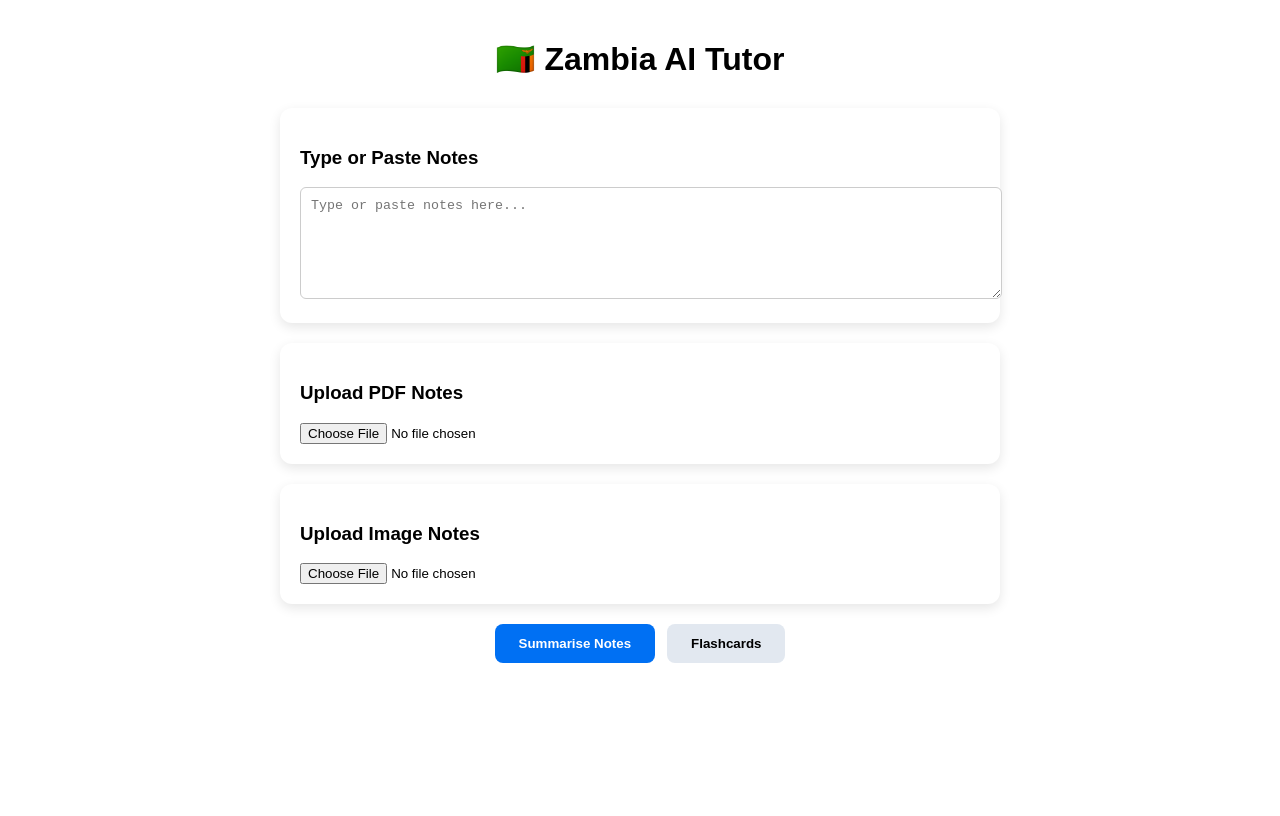
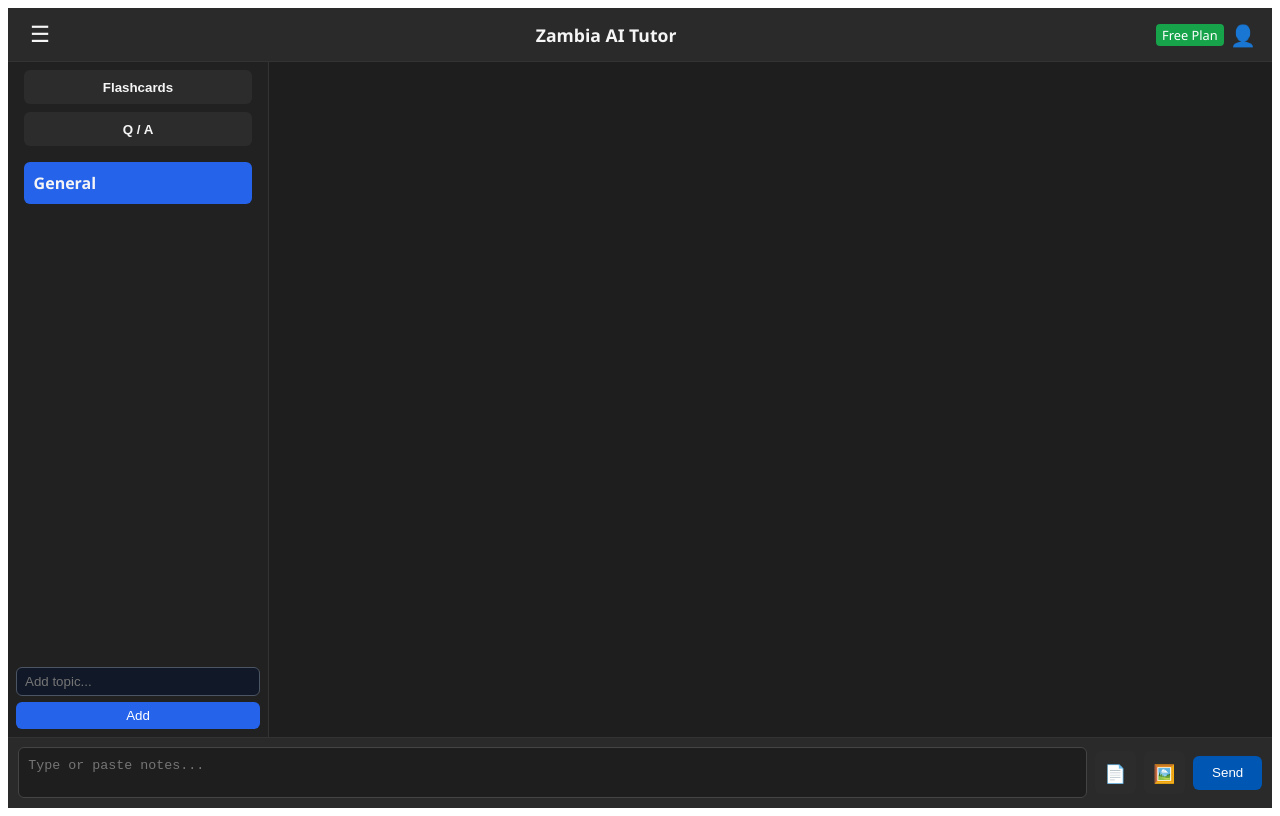
Before and after one commit to Bandile-tech/zam-tutor-v2, a Next.js app: page / in a window 1280 px wide. Built offline with nearby package versions, Linux system fonts and the light colour scheme.

Commit message:
Updated UI: sidebar fixes, header account status, add-topic box

```diff
--- /dev/null
+++ b/components/ChatSidebar.js
@@ -0,0 +1,78 @@
+import { useState } from "react";
+import styles from "../styles/Home.module.css";
+
+export default function ChatSidebar({ topics, currentTopic, setCurrentTopic, sidebarOpen, setSidebarOpen, addTopic }) {
+  const [newTopic, setNewTopic] = useState("");
+
+  const handleAddTopic = () => {
+    if (newTopic.trim()) {
+      addTopic(newTopic.trim());
+      setCurrentTopic(newTopic.trim());
+      setNewTopic("");
+      if (setSidebarOpen) setSidebarOpen(false); // close sidebar on mobile after adding
+    }
+  };
+
+  const handleComingSoon = () => alert("Coming soon!");
+
+  return (
+    <div className={`${styles.sidebar} ${sidebarOpen ? styles.open : ""}`}>
+      {/* Flashcards & Q/A buttons */}
+      <div className={styles.sidebarButtons}>
+        <button onClick={handleComingSoon} className={styles.sidebarActionButton}>
+          Flashcards
+        </button>
+        <button onClick={handleComingSoon} className={styles.sidebarActionButton}>
+          Q / A
+        </button>
+      </div>
+
+      {/* Topic list */}
+      <div className={styles.topicList}>
+        {topics.map((topic, idx) => (
+          <div
+            key={idx}
+            className={`${styles.topicItem} ${topic === currentTopic ? styles.active : ""}`}
+            onClick={() => {
+              setCurrentTopic(topic);
+              if (setSidebarOpen) setSidebarOpen(false);
+            }}
+          >
+            {topic}
+          </div>
+        ))}
+      </div>
+
+      {/* Add new topic */}
+      <div className={styles.addTopicContainer}>
+  <input
+    value={newTopic}
+    onChange={(e) => setNewTopic(e.target.value)}
+    placeholder="Add topic..."
+    style={{
+      padding: "6px 8px",
+      borderRadius: "6px",
+      border: "1px solid #4b5563",
+      background: "#111827",
+      color: "#f3f4f6",
+    }}
+  />
+  <button
+    onClick={handleAddTopic}
+    style={{
+      marginTop: "6px",
+      padding: "6px",
+      borderRadius: "6px",
+      border: "none",
+      background: "#2563eb",
+      color: "#fff",
+      cursor: "pointer",
+    }}
+  >
+    Add
+  </button>
+</div>
+
+    </div>
+  );
+}
--- /dev/null
+++ b/components/ImageHandler.js
@@ -0,0 +1,17 @@
+"use client";
+import { useEffect } from "react";
+
+export default function ImageHandler({ file, setText }) {
+  useEffect(() => {
+    if (!file) return;
+
+    import("tesseract.js").then((Tesseract) => {
+      Tesseract.recognize(file, "eng", { logger: (m) => console.log(m) })
+        .then(({ data: { text } }) => {
+          setText((prev) => prev + "\n" + text);
+        });
+    });
+  }, [file]);
+
+  return null;
+}
--- /dev/null
+++ b/components/PdfHandler.js
@@ -0,0 +1,29 @@
+"use client";
+import { useEffect } from "react";
+import { getDocument, GlobalWorkerOptions } from "pdfjs-dist";
+
+GlobalWorkerOptions.workerSrc =
+  "https://cdnjs.cloudflare.com/ajax/libs/pdf.js/3.12.313/pdf.worker.min.js";
+
+export default function PdfHandler({ file, setText }) {
+  useEffect(() => {
+    if (!file) return;
+
+    const reader = new FileReader();
+    reader.onload = async function () {
+      const typedArray = new Uint8Array(this.result);
+      const pdf = await getDocument(typedArray).promise;
+      let pdfText = "";
+      for (let i = 1; i <= pdf.numPages; i++) {
+        const page = await pdf.getPage(i);
+        const content = await page.getTextContent();
+        const strings = content.items.map((item) => item.str);
+        pdfText += strings.join(" ") + "\n";
+      }
+      setText((prev) => prev + "\n" + pdfText);
+    };
+    reader.readAsArrayBuffer(file);
+  }, [file]);
+
+  return null;
+}
--- a/pages/index.js
+++ b/pages/index.js
@@ -1,195 +1,159 @@
-"use client"; // ensures Next.js treats this as a client component
+import { useState, useRef, useEffect } from "react";
+import dynamic from "next/dynamic";
+import ChatSidebar from "../components/ChatSidebar";
+import styles from "../styles/Home.module.css";
 
-import { useState } from "react";
+const PdfHandler = dynamic(() => import("../components/PdfHandler"), { ssr: false });
+const ImageHandler = dynamic(() => import("../components/ImageHandler"), { ssr: false });
 
 export default function Home() {
   const [text, setText] = useState("");
+  const [messages, setMessages] = useState({ General: [] });
+  const [currentTopic, setCurrentTopic] = useState("General");
   const [pdfFile, setPdfFile] = useState(null);
   const [imageFile, setImageFile] = useState(null);
-  const [summary, setSummary] = useState("");
   const [loading, setLoading] = useState(false);
+  const [sidebarOpen, setSidebarOpen] = useState(false);
+  const chatEndRef = useRef(null);
 
-  // PDF upload handler
-  const handlePdfChange = async (e) => {
-    const file = e.target.files[0];
-    setPdfFile(file);
-    if (!file || file.type !== "application/pdf") {
-      alert("Please upload a valid PDF file.");
-      return;
-    }
+  // Auto-scroll
+  useEffect(() => {
+    chatEndRef.current?.scrollIntoView({ behavior: "smooth" });
+  }, [messages, currentTopic]);
 
+  const handleSend = async () => {
+    if (!text.trim()) return;
+
+    const userMessage = { type: "user", content: text };
+    setMessages((prev) => ({
+      ...prev,
+      [currentTopic]: [...(prev[currentTopic] || []), userMessage],
+    }));
+    setText("");
     setLoading(true);
 
-    // Dynamic import to prevent server-side build errors
-    const { getDocument, GlobalWorkerOptions } = await import("pdfjs-dist");
-    GlobalWorkerOptions.workerSrc =
-      "https://cdnjs.cloudflare.com/ajax/libs/pdf.js/3.12.313/pdf.worker.min.js";
-
-    const reader = new FileReader();
-    reader.onload = async function () {
-      const typedArray = new Uint8Array(this.result);
-      const pdf = await getDocument(typedArray).promise;
-      let pdfText = "";
-      for (let i = 1; i <= pdf.numPages; i++) {
-        const page = await pdf.getPage(i);
-        const content = await page.getTextContent();
-        const strings = content.items.map((item) => item.str);
-        pdfText += strings.join(" ") + "\n";
-      }
-      setText((prev) => prev + "\n" + pdfText);
-      setLoading(false);
-    };
-    reader.readAsArrayBuffer(file);
-  };
-
-  // Image upload handler
-  const handleImageChange = async (e) => {
-    const file = e.target.files[0];
-    setImageFile(file);
-    if (!file || !file.type.startsWith("image/")) {
-      alert("Please upload an image file (jpg/png).");
-      return;
-    }
-
-    setLoading(true);
-
-    const Tesseract = (await import("tesseract.js")).default;
-
-    Tesseract.recognize(file, "eng", { logger: (m) => console.log(m) })
-      .then(({ data: { text: extractedText } }) => {
-        setText((prev) => prev + "\n" + extractedText);
-      })
-      .finally(() => setLoading(false));
-  };
-
-  // Summarise notes
-  const handleSummarise = async () => {
-    if (!text) {
-      alert("Type notes or upload PDF/Image first.");
-      return;
-    }
-    setLoading(true);
-    setSummary("");
+    const botMessage = { type: "bot", content: "Processing..." };
+    setMessages((prev) => ({
+      ...prev,
+      [currentTopic]: [...(prev[currentTopic] || []), botMessage],
+    }));
 
     try {
       const res = await fetch("/api/summarise", {
         method: "POST",
         headers: { "Content-Type": "application/json" },
-        body: JSON.stringify({ text }),
+        body: JSON.stringify({ text: userMessage.content }),
       });
       const data = await res.json();
-      setSummary(data.summary || "No summary returned.");
+
+      setMessages((prev) => ({
+        ...prev,
+        [currentTopic]: prev[currentTopic].map((msg) =>
+          msg === botMessage ? { ...msg, content: data.summary || "No summary returned." } : msg
+        ),
+      }));
     } catch (err) {
-      setSummary("Error connecting to tutor.");
+      setMessages((prev) => ({
+        ...prev,
+        [currentTopic]: prev[currentTopic].map((msg) =>
+          msg === botMessage ? { ...msg, content: "Error connecting to tutor." } : msg
+        ),
+      }));
     }
 
     setLoading(false);
   };
 
   return (
-    <div style={{ maxWidth: "720px", margin: "40px auto", fontFamily: "sans-serif" }}>
-      <h1 style={{ textAlign: "center", marginBottom: "30px" }}>🇿🇲 Zambia AI Tutor</h1>
+    <div className={styles.appContainer}>
+      {/* Overlay for mobile */}
+      <div
+        className={`${styles.overlay} ${sidebarOpen ? styles.overlayVisible : ""}`}
+        onClick={() => setSidebarOpen(false)}
+      ></div>
 
-      {/* Notes input */}
-      <div
-        style={{
-          background: "#fff",
-          padding: "20px",
-          borderRadius: "12px",
-          boxShadow: "0 4px 12px rgba(0,0,0,0.1)",
-          marginBottom: "20px",
-        }}
-      >
-        <h3>Type or Paste Notes</h3>
+      {/* Header */}
+      <header className={styles.header}>
+        <button
+          className={styles.mobileToggle}
+          onClick={() => setSidebarOpen(true)}
+        >
+          ☰
+        </button>
+
+        <h1>Zambia AI Tutor</h1>
+
+        <div className={styles.accountHeader} onClick={() => alert("Account panel coming soon")}>
+          <span className={styles.accountStatus}>Free Plan</span>
+          <span className={styles.accountIcon}>👤</span>
+        </div>
+      </header>
+
+      <div className={styles.mainContent}>
+        {/* Sidebar */}
+        <ChatSidebar
+          topics={Object.keys(messages)}
+          currentTopic={currentTopic}
+          setCurrentTopic={setCurrentTopic}
+          sidebarOpen={sidebarOpen}
+          setSidebarOpen={setSidebarOpen}
+          addTopic={(name) => setMessages((prev) => ({ ...prev, [name]: [] }))}
+        />
+
+        {/* Chat area */}
+        <div className={styles.chatArea}>
+          {(messages[currentTopic] || []).map((msg, idx) => (
+            <div
+              key={idx}
+              className={`${styles.chatMessage} ${msg.type === "user" ? styles.userMessage : styles.botMessage}`}
+            >
+              {msg.content}
+            </div>
+          ))}
+          <div ref={chatEndRef} />
+        </div>
+      </div>
+
+      {/* Input */}
+      <div className={styles.inputContainer}>
         <textarea
-          rows="6"
-          style={{ width: "100%", padding: "10px", borderRadius: "6px", border: "1px solid #ccc", resize: "vertical" }}
-          placeholder="Type or paste notes here..."
+          className={styles.textarea}
+          rows="2"
+          placeholder="Type or paste notes..."
           value={text}
           onChange={(e) => setText(e.target.value)}
         />
-      </div>
-
-      {/* PDF upload */}
-      <div
-        style={{
-          background: "#fff",
-          padding: "20px",
-          borderRadius: "12px",
-          boxShadow: "0 4px 12px rgba(0,0,0,0.1)",
-          marginBottom: "20px",
-        }}
-      >
-        <h3>Upload PDF Notes</h3>
-        <input type="file" accept="application/pdf" onChange={handlePdfChange} />
-        {pdfFile && <p style={{ marginTop: "10px" }}>Selected file: {pdfFile.name}</p>}
-      </div>
-
-      {/* Image upload */}
-      <div
-        style={{
-          background: "#fff",
-          padding: "20px",
-          borderRadius: "12px",
-          boxShadow: "0 4px 12px rgba(0,0,0,0.1)",
-          marginBottom: "20px",
-        }}
-      >
-        <h3>Upload Image Notes</h3>
-        <input type="file" accept="image/*" onChange={handleImageChange} />
-        {imageFile && <p style={{ marginTop: "10px" }}>Selected file: {imageFile.name}</p>}
-      </div>
-
-      {/* Buttons */}
-      <div style={{ textAlign: "center", marginBottom: "20px" }}>
+        <label htmlFor="pdf-upload" className={styles.uploadButton}>
+          📄
+          <input
+            id="pdf-upload"
+            type="file"
+            accept="application/pdf"
+            style={{ display: "none" }}
+            onChange={(e) => setPdfFile(e.target.files[0])}
+          />
+        </label>
+        <label htmlFor="image-upload" className={styles.uploadButton}>
+          🖼️
+          <input
+            id="image-upload"
+            type="file"
+            accept="image/*"
+            style={{ display: "none" }}
+            onChange={(e) => setImageFile(e.target.files[0])}
+          />
+        </label>
         <button
-          onClick={handleSummarise}
+          className={styles.sendButton}
+          onClick={handleSend}
           disabled={loading}
-          style={{
-            padding: "12px 24px",
-            marginRight: "12px",
-            borderRadius: "8px",
-            background: "#0070f3",
-            color: "#fff",
-            border: "none",
-            cursor: "pointer",
-            fontWeight: "bold",
-            transition: "background 0.2s",
-          }}
-          onMouseOver={(e) => (e.target.style.background = "#005bb5")}
-          onMouseOut={(e) => (e.target.style.background = "#0070f3")}
         >
-          {loading ? "Processing..." : "Summarise Notes"}
-        </button>
-        <button
-          style={{
-            padding: "12px 24px",
-            borderRadius: "8px",
-            background: "#e2e8f0",
-            border: "none",
-            cursor: "pointer",
-            fontWeight: "bold",
-          }}
-          onClick={() => alert("Flashcards coming soon")}
-        >
-          Flashcards
+          {loading ? "Processing..." : "Send"}
         </button>
       </div>
 
-      {/* Summary display */}
-      {summary && (
-        <div
-          style={{
-            background: "#f0f4f8",
-            padding: "20px",
-            borderRadius: "12px",
-            boxShadow: "0 4px 12px rgba(0,0,0,0.05)",
-          }}
-        >
-          <h3>Summary</h3>
-          <p style={{ whiteSpace: "pre-wrap" }}>{summary}</p>
-        </div>
-      )}
+      {pdfFile && <PdfHandler file={pdfFile} setText={setText} />}
+      {imageFile && <ImageHandler file={imageFile} setText={setText} />}
     </div>
   );
 }
--- /dev/null
+++ b/styles/Home.module.css
@@ -0,0 +1,283 @@
+/* === App Container === */
+.appContainer {
+  display: flex;
+  flex-direction: column;
+  height: 100vh;
+  background-color: #1e1e1e;
+  color: #f5f5f5;
+  font-family: "Segoe UI", sans-serif;
+}
+
+/* === Header === */
+.header {
+  display: flex;
+  align-items: center;
+  justify-content: space-between;
+  background-color: #2a2a2a;
+  padding: 0.75rem 1rem;
+  border-bottom: 1px solid #333;
+}
+
+.header h1 {
+  font-size: 1.1rem;
+  margin: 0;
+  flex-grow: 1;
+  text-align: center;
+  color: #f5f5f5;
+}
+
+.mobileToggle {
+  background: none;
+  border: none;
+  font-size: 1.4rem;
+  color: #f5f5f5;
+  cursor: pointer;
+}
+
+/* === Account status + icon === */
+.accountHeader {
+  display: flex;
+  align-items: center;
+  gap: 0.4rem;
+  cursor: pointer;
+}
+
+.accountStatus {
+  font-size: 0.8rem;
+  background-color: #16a34a; /* green for Free */
+  color: #fff;
+  padding: 2px 6px;
+  border-radius: 4px;
+}
+
+.accountIcon {
+  font-size: 1.3rem;
+  cursor: pointer;
+}
+
+/* === Main content === */
+.mainContent {
+  display: flex;
+  flex: 1;
+  overflow: hidden;
+}
+
+/* === Sidebar === */
+.sidebar {
+  width: 260px;
+  background-color: #212121;
+  border-right: 1px solid #333;
+  display: flex;
+  flex-direction: column;
+  height: 100%;
+  position: relative; /* default for desktop */
+  left: 0;            /* visible on desktop */
+  transition: left 0.3s ease;
+  z-index: 1000;
+}
+
+/* Flashcards & Q/A buttons */
+.sidebarButtons {
+  display: flex;
+  flex-direction: column;
+  gap: 8px;
+  padding: 0.5rem 1rem;
+}
+
+.sidebarActionButton {
+  padding: 0.6rem 1rem;
+  border-radius: 6px;
+  border: none;
+  background-color: #2c2c2c;
+  color: #f5f5f5;
+  font-weight: bold;
+  cursor: pointer;
+  transition: background 0.2s;
+}
+
+.sidebarActionButton:hover {
+  background-color: #2563eb;
+}
+
+/* Topic list */
+.topicList {
+  flex: 1;
+  overflow-y: auto;
+  padding: 0.5rem 1rem;
+}
+
+.topicItem {
+  padding: 0.6rem;
+  border-radius: 6px;
+  cursor: pointer;
+  margin-bottom: 0.4rem;
+  background-color: transparent;
+  transition: background 0.2s;
+}
+
+.topicItem:hover {
+  background-color: #333;
+}
+
+.topicItem.active {
+  background-color: #2563eb;
+  font-weight: bold;
+}
+
+/* Add topic input */
+.addTopicButton {
+  margin: 0.5rem 1rem;
+  padding: 0.6rem;
+  border-radius: 6px;
+  background-color: #2c2c2c;
+  border: none;
+  color: #f5f5f5;
+  cursor: pointer;
+  transition: background 0.2s;
+}
+
+.addTopicButton:hover {
+  background-color: #3a3a3a;
+}
+
+/* Account section inside sidebar */
+.accountSection {
+  padding: 1rem;
+  border-top: 1px solid #333;
+  display: flex;
+  align-items: center;
+  background-color: #1a1a1a;
+}
+
+.accountName {
+  font-size: 0.9rem;
+  font-weight: bold;
+  margin: 0;
+}
+
+.accountTier {
+  font-size: 0.8rem;
+  color: #999;
+  margin: 0;
+}
+
+/* === Chat area === */
+.chatArea {
+  flex: 1;
+  padding: 1rem;
+  overflow-y: auto;
+  margin-left: 260px; /* for desktop sidebar */
+}
+
+.chatMessage {
+  margin-bottom: 0.8rem;
+  padding: 0.7rem 1rem;
+  border-radius: 8px;
+  max-width: 80%;
+  line-height: 1.4;
+}
+
+.userMessage {
+  background-color: #0056b3;
+  color: #fff;
+  align-self: flex-end;
+  margin-left: auto;
+}
+
+.botMessage {
+  background-color: #333;
+  color: #f5f5f5;
+  align-self: flex-start;
+}
+
+/* === Input area === */
+.inputContainer {
+  display: flex;
+  align-items: center;
+  padding: 0.6rem;
+  border-top: 1px solid #333;
+  background-color: #2a2a2a;
+}
+
+.textarea {
+  flex: 1;
+  resize: none;
+  border-radius: 6px;
+  padding: 0.6rem;
+  background: #1e1e1e;
+  border: 1px solid #444;
+  color: #f5f5f5;
+  margin-right: 0.5rem;
+}
+
+.uploadButton {
+  background: #2c2c2c;
+  border: none;
+  padding: 0.6rem;
+  border-radius: 6px;
+  margin-right: 0.5rem;
+  cursor: pointer;
+  font-size: 1.1rem;
+}
+
+.uploadButton:hover {
+  background: #3a3a3a;
+}
+
+.sendButton {
+  background: #0056b3;
+  border: none;
+  color: white;
+  padding: 0.6rem 1.2rem;
+  border-radius: 6px;
+  cursor: pointer;
+}
+
+.sendButton:disabled {
+  opacity: 0.5;
+  cursor: not-allowed;
+}
+
+/* === Overlay for mobile sidebar === */
+.overlay {
+  display: none;
+}
+
+.overlayVisible {
+  display: block;
+  position: fixed;
+  top: 0;
+  left: 0;
+  right: 0;
+  bottom: 0;
+  background: rgba(0,0,0,0.4);
+  z-index: 999;
+}
+
+/* === Mobile adjustments === */
+@media (max-width: 768px) {
+  .chatArea {
+    margin-left: 0; /* chat takes full width */
+  }
+
+  .sidebar {
+    position: fixed;
+    top: 0;
+    left: -260px; /* hidden initially */
+    height: 100vh;
+  }
+
+  .sidebar.open {
+    left: 0; /* slides in */
+  }
+}
+.addTopicContainer {
+  padding: 8px;
+  box-sizing: border-box; /* ensures padding is included in width */
+}
+
+.addTopicContainer input,
+.addTopicContainer button {
+  width: 100%;
+  box-sizing: border-box; /* prevents overflow */
+}
```
Also changed, not shown: package.json (+7 -2 lines), 1 other file (tests, documents, lock files or other folders).
